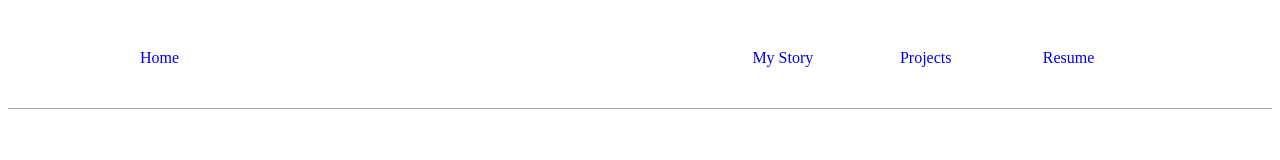
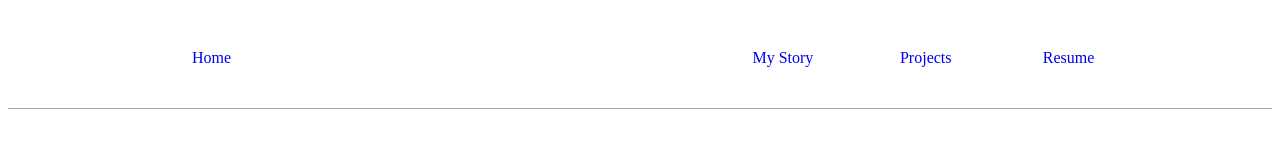
Before and after one commit to anilsansak/anilsansak.github.io, a Gatsby site: page /en in a window 1280 px wide. Shown: the top 160 px of the page. Built offline with nearby package versions, Linux system fonts and the light colour scheme; Gatsby itself is replaced by a stand-in of ours.

Commit message:
changed header layout

```diff
--- a/src/components/Header/index.js
+++ b/src/components/Header/index.js
@@ -19,17 +19,17 @@ const styles = theme => ({
       textDecoration: "none"
     }
   },
-  HeaderHome: {
-    flex: 4
+
+  EmtpyBlock: {
+    flex: 3
   },
   HeaderItem: {
     flex: 1,
     textAlign: "center"
   },
   "@media (max-width:500px)": {
-    HeaderHome: {
-      flex: 1,
-      textAlign: "center"
+    EmtpyBlock: {
+      display: "none"
     }
   }
 });
@@ -39,11 +39,13 @@ class Header extends React.Component {
     return (
       <div className={classes.Header}>
         <div className={classes.HeaderCarrier}>
-          <div className={classes.HeaderHome}>
+          <div className={classes.HeaderItem}>
             <Link to="/">
               <p>Home</p>
             </Link>
           </div>
+          <div className={classes.EmtpyBlock} />
+
           <div className={classes.HeaderItem}>
             <Link to={"/" + getLocalLanguage() + "/#story"}>
               <p>My Story</p>
```
